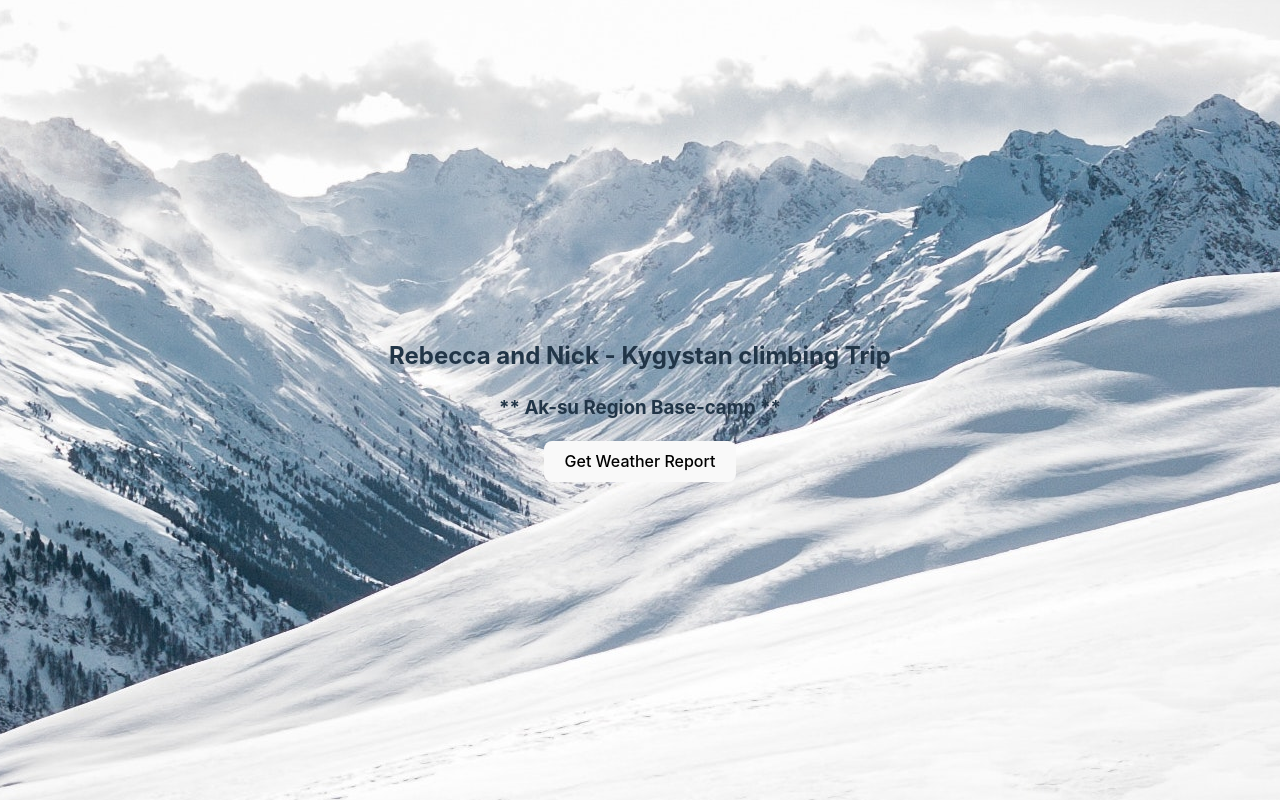
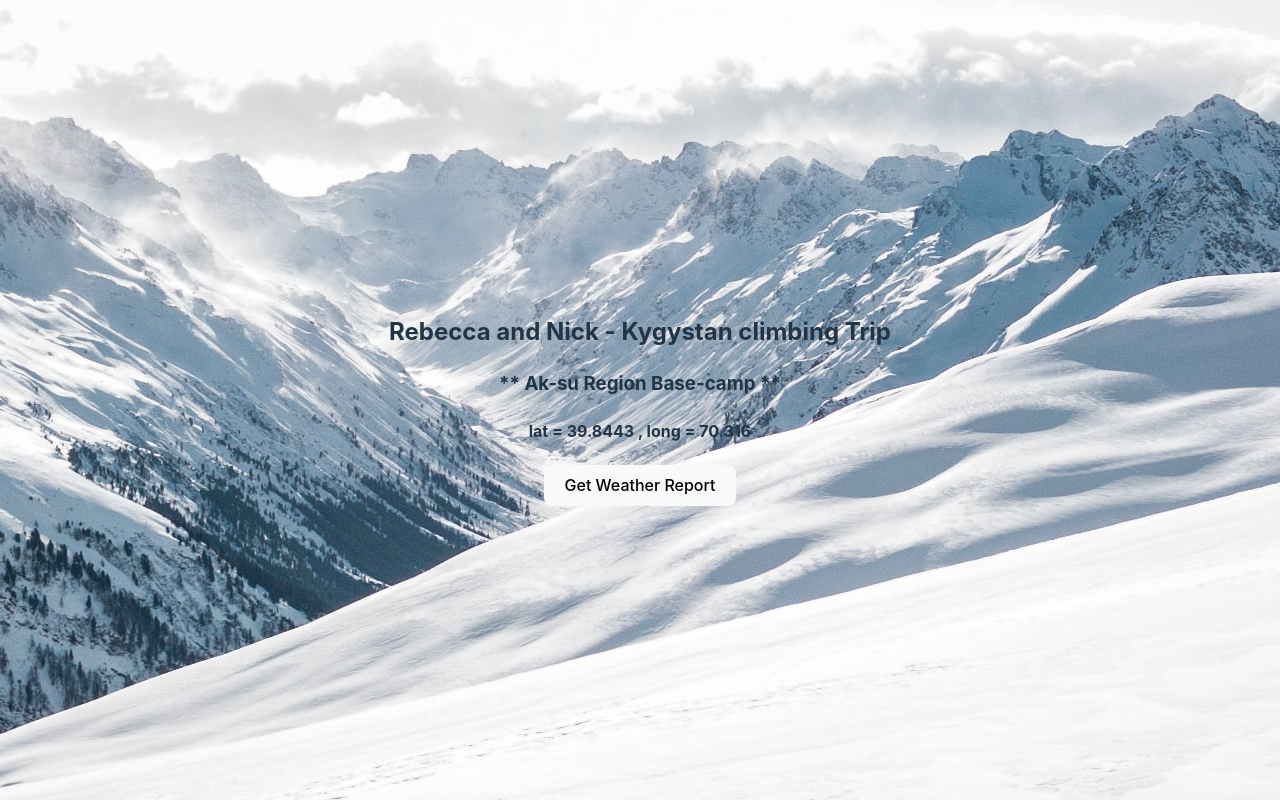
Before and after one commit to Ice-and-Rock/Expedition_Weather_Kyrgyzstan, a React (Vite) app in the folder Expedition_Weather_Kygyzstan/: page / in a window 1280 px wide. Built offline with nearby package versions, Linux system fonts and the light colour scheme; no server answers.

Commit message:
added lat and long info. added dependancy for button in useEffect

```diff
--- a/Expedition_Weather_Kygyzstan/src/App.jsx
+++ b/Expedition_Weather_Kygyzstan/src/App.jsx
@@ -8,6 +8,7 @@ const App = () => {
 
 
   useEffect(() => {
+    if (buttonClicked) {
     const fetchWeatherData = async () => {
       try {
         const response = await fetch(
@@ -22,9 +23,10 @@ const App = () => {
     };
 
     fetchWeatherData();
-  }, []);
+    }
+  }, [buttonClicked]);
 
-
+console.log(weatherData)
 
 
 
@@ -32,6 +34,7 @@ const App = () => {
     <div className="weather-app">
     <h2>Rebecca and Nick - Kygystan climbing Trip</h2>
     <h3>** Ak-su Region Base-camp **</h3>
+    <h4>lat = 39.8443 , long = 70.316</h4>
     {!buttonClicked && (
       <button onClick={() => setButtonClicked(true)}>Get Weather Report</button>
     )}
```
